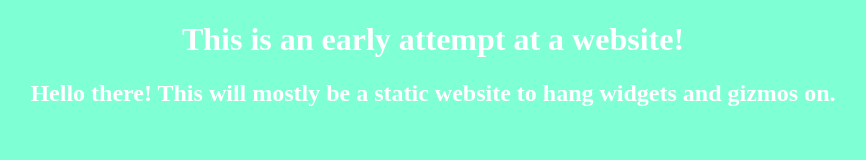
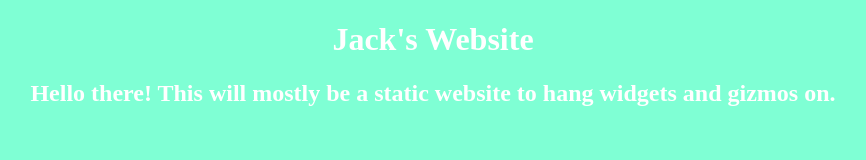
Before and after one commit to Jack-Daly-Eng025/30_DAYS_OF_CODE, a website built with Vite: page 2_30/src/index.html in a window 1280 px wide. Shown: the whole page, without its empty margins (207-1073 px from the left). Built offline with nearby package versions, Linux system fonts and the light colour scheme.

Commit message:
update html

```diff
--- a/2_30/src/index.html
+++ b/2_30/src/index.html
@@ -11,8 +11,9 @@
         <title>My first HTML5 webpage</title>
     </head>
     <body>
-    <div id="container">
-       <h1>This is an early attempt at  a website!</h1>
+    <div id="bg">
+        <script href="script.js"></script>
+       <h1>Jack's Website</h1>
        <h2>Hello  there! This will mostly be a static website to hang widgets and gizmos on.</h2>
 
 
```
